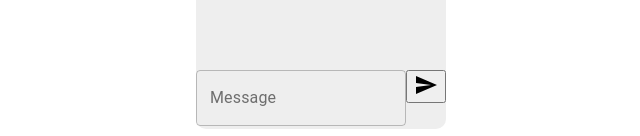
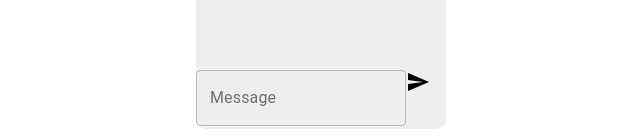
Before and after one commit to ThomasHAOD/chatbot-frontend, a React (Create React App) app: page / in a window 1280 px wide. Shown: the part 661-797 px from the top of the page, without its empty margins (568-1208 px from the left). Built offline with nearby package versions, Linux system fonts and the light colour scheme.

Commit message:
impliment two way binding on text field and add function to handle submit on click of send button

```diff
--- a/src/components/Input/Input.js
+++ b/src/components/Input/Input.js
@@ -1,23 +1,33 @@
-import React from "react";
+import React, { useState } from "react";
 import TextField from "@material-ui/core/TextField";
 import SendIcon from "@material-ui/icons/Send";
 
 import classes from "./Input.module.css";
 
-const input = props => {
-  const handleSubmit = event => {
-    event.preventDefault();
-    console.log(event.target.value);
+const Input = props => {
+  const [message, setMessage] = useState("");
+
+  const handleSubmit = () => {
+    console.log(message);
+  };
+
+  const handleChange = event => {
+    setMessage(event.target.value);
+    console.log(message);
   };
 
   return (
     <form className={classes.Input}>
-      <TextField label="Message" variant="outlined" multiline />
-      <button onClick={handleSubmit} type="submit">
-        <SendIcon />
-      </button>
+      <TextField
+        label="Message"
+        variant="outlined"
+        multiline
+        value={message}
+        onChange={handleChange}
+      />
+      <SendIcon onClick={handleSubmit} />
     </form>
   );
 };
 
-export default input;
+export default Input;
```
